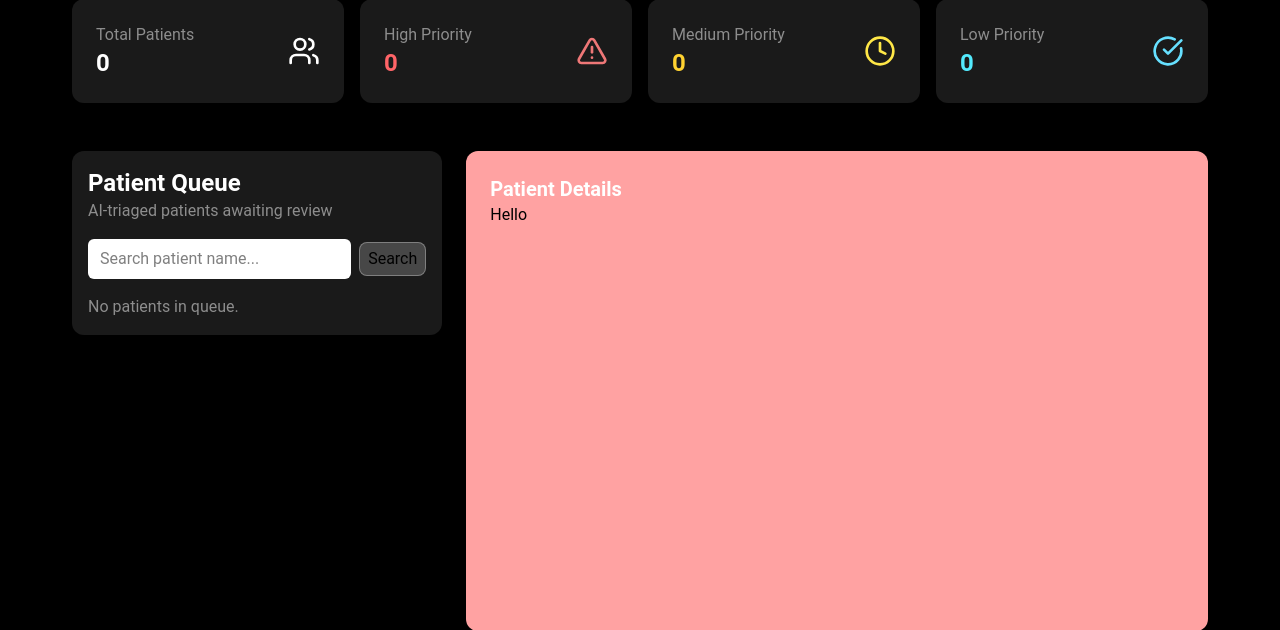
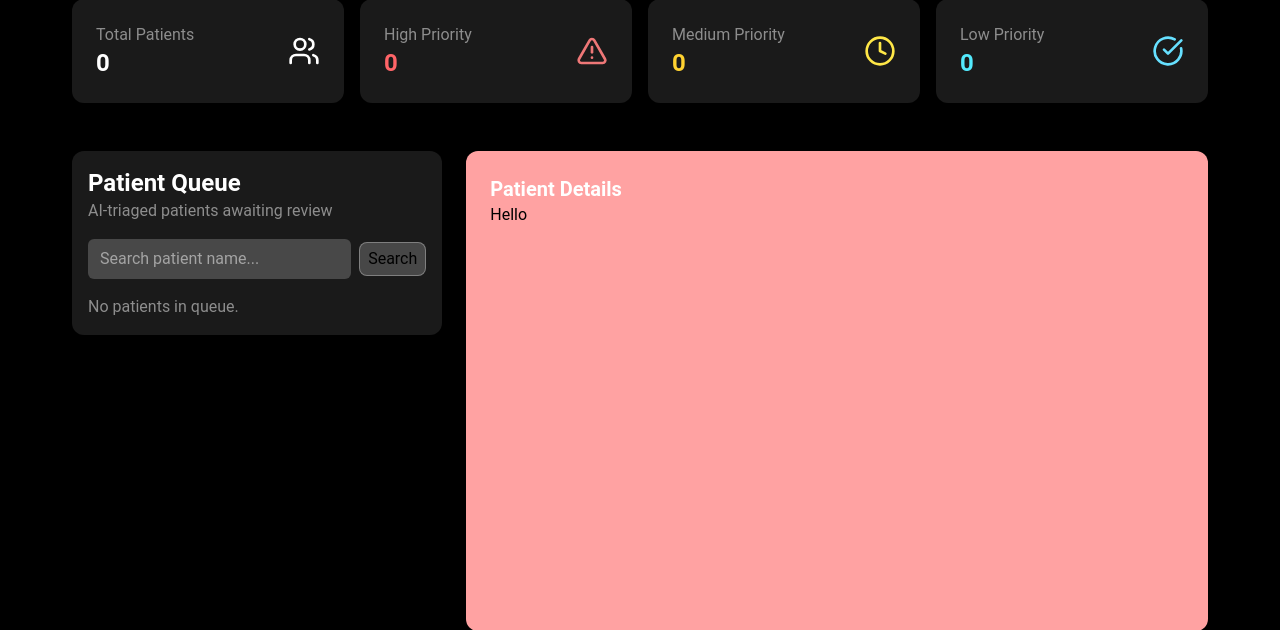
Before and after one commit to DaleStack/SmartTriage, a Django app: page /dashboard/ in a window 1280 px wide. Shown: the part 106-736 px from the top of the page. Run offline with Django 5.2, Linux system fonts and the light colour scheme; the visitor is signed in with stand-in values (Sample User, id 1); data that the repository does not hold is empty; style sheets or scripts are compiled from the project's sources; some libraries are stand-ins or nearby versions.

Commit message:
fix: search component styling fixed

```diff
--- a/user/templates/user/dashboard/partial/patient_list.html
+++ b/user/templates/user/dashboard/partial/patient_list.html
@@ -12,7 +12,7 @@
 
                 <!-- Search Field -->
                 <form onsubmit="return false;" class="flex items-center gap-2">
-                    <input id="searchInput" class="bg-white text-black px-3 py-2 rounded-md w-full" type="text" placeholder="Search patient name...">
+                    <input id="searchInput" class="bg-white/20 text-white px-3 py-2 rounded-md w-full" type="text" placeholder="Search patient name...">
                     <button class="button-outline" type="submit">Search</button>
                 </form>
 
```
